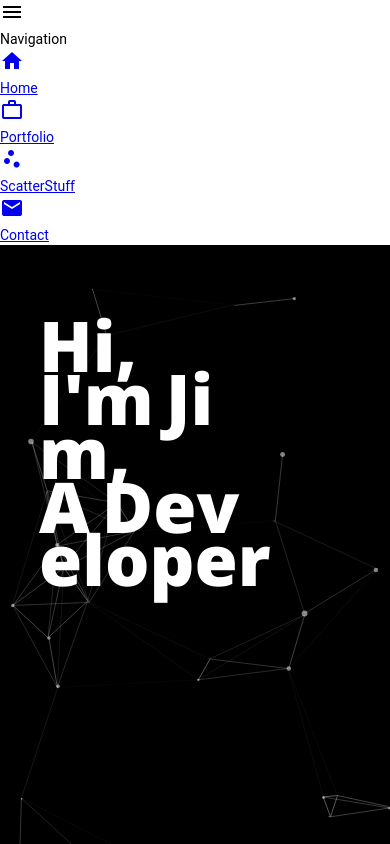
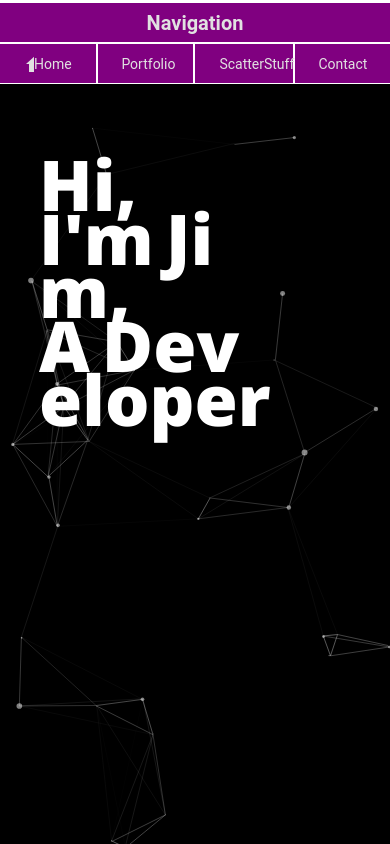
Before and after one commit to JimLeeWeiMin/jimleeweimin.github.io, an Angular app: page /pages/Home in a window 390 px wide. Shown: the top 844 px of the page. Built offline with nearby package versions, Linux system fonts and the light colour scheme.

Commit message:
Setup navbar for mobile

```diff
--- a/src/app/components/sidenav/sidenav.component.css
+++ b/src/app/components/sidenav/sidenav.component.css
@@ -226,4 +226,89 @@
         width:10%;
         height:0%;
     }
+
+    .SideNavButtonWrapper {
+        display: none;
+    }
+
+    .TabletNavigationWrapper {
+        height: 10%;
+        width: 100%;
+
+        background-color:#800080;
+
+        display: flex;
+        align-items: center;
+        justify-content: center;
+        flex-direction: column;
+    }
+
+    .NavigationHeaderWrapper {
+        height: 50%;
+        width: 100%;
+        /* background-color: #52dc90; */
+
+        display: flex;
+        align-items: center;
+        justify-content: center;
+
+        border: solid white;
+    }
+
+    .NavigationHeader {
+        font-size: 20px;
+        color: rgb(225, 225, 225);
+
+        font-weight: bold;
+    }
+
+    .NavigationChoicesWrapper {
+        height: 50%;
+        width: 100%;
+
+        display: inline-flex;
+        align-items: center;
+        justify-content: space-around;
+        flex-direction: row;
+    }
+
+    .NavigationChoicesWrapper > div {
+        background-color: #800080;
+        border-bottom: solid white;
+        border-right: solid white;
+
+        border-width: 2px;
+
+        display:flex;
+        align-items: center;
+        justify-content: center;
+
+        width: 25%;
+        height: 100%;
+    }
+
+    .NavigationChoicesWrapper > div:last-child {
+        border-right: none;
+    }
+
+    .NavigationChoicesWrapper > div > a {
+        width: 50%;
+
+        display:flex;
+        align-items: center;
+        justify-content: space-around;
+        flex-direction: row;
+
+        text-decoration: none;
+
+        color: rgb(225, 225, 225);;
+    }
+
+    @media screen and
+    (min-width: 1px) and
+    (max-width: 300px) {
+        .NavigationChoicesWrapper > div > a > div {
+            display: none;
+        }
+    }
 }
```
Also changed, not shown: 3 other files (tests, documents, lock files or other folders).
